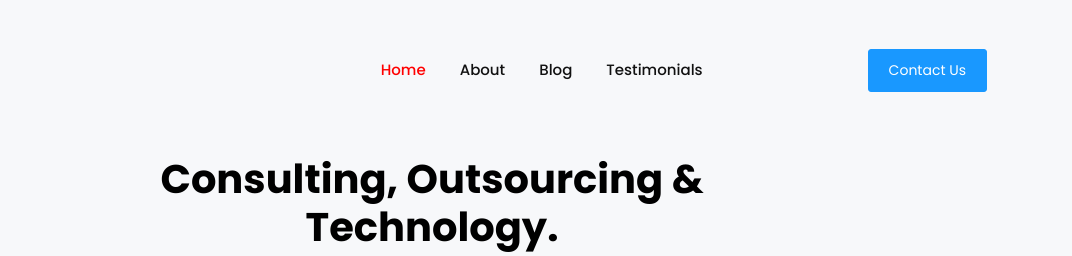
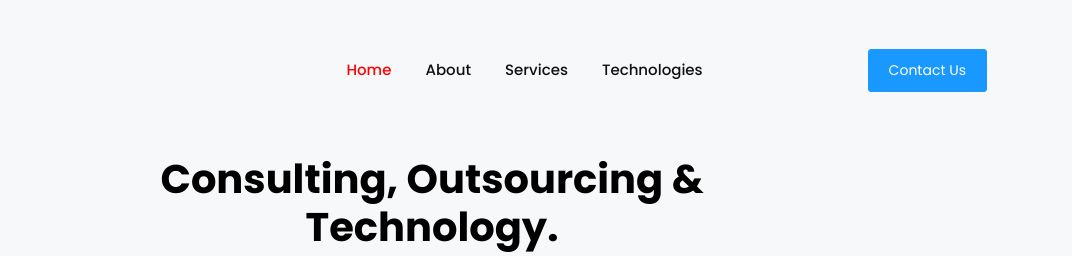
Before and after one commit to Sowmya2400/VergeSystem, a website: page index.html in a window 1280 px wide. Shown: the top 256 px of the page, 208-1280 px from the left. Drawn offline with Linux system fonts and the light colour scheme.

Commit message:
NavBar 0.1

```diff
--- a/index.html
+++ b/index.html
@@ -38,10 +38,10 @@
             <a class="nav-link" href="#features-section">About</a>
           </li>
           <li class="nav-item">
-            <a class="nav-link" href="#digital-marketing-section">Blog</a>
+            <a class="nav-link" href="#digital-marketing-section">Services</a>
           </li>
           <li class="nav-item">
-            <a class="nav-link" href="#feedback-section">Testimonials</a>
+            <a class="nav-link" href="#feedback-section">Technologies</a>
           </li>
           <li class="nav-item btn-contact-us pl-4 pl-lg-0">
             <button class="btn btn-info" data-toggle="modal" data-target="#exampleModal">Contact Us</button>
```
